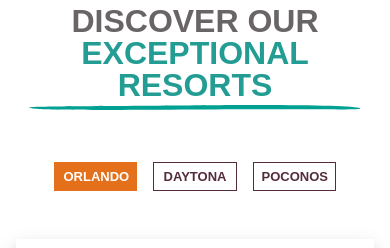
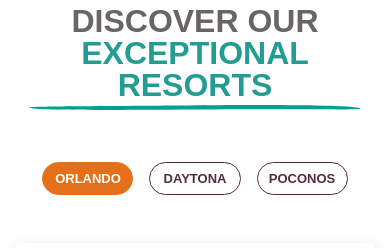
Before and after one commit to dailenv-graphic/exploria-camp6-may6, a website: page index.html in a window 390 px wide. Shown: the part 4171-4419 px from the top of the page. Drawn offline with Linux system fonts and the light colour scheme; grey boxes are pictures that could not be loaded.

Commit message:
Style resort tabs as pills; add Vercel deploy config
- Pill-shaped carousel destination tabs (border-radius, flex centering)
- package.json no-op build, vercel.json static framework settings
- Ignore node_modules and .vercel

Co-authored-by: Cursor <cursoragent@cursor.com>

```diff
--- a/style.css
+++ b/style.css
@@ -2281,10 +2281,15 @@
 .resorts-carousel__tab {
   box-sizing: border-box;
   width: 130px;
-  padding: 6px 10px;
+  padding: 8px 16px;
   border: 1px solid #532c3d;
+  border-radius: 9999px;
   background: transparent;
   cursor: pointer;
+  display: inline-flex;
+  align-items: center;
+  justify-content: center;
+  text-align: center;
   font-family: "Poppins-Bold", sans-serif;
   font-size: 16px;
   font-weight: 700;
@@ -4217,7 +4222,8 @@ html {
     width: auto;
     max-width: 140px;
     font-size: 13px;
-    padding: 6px 8px;
+    padding: 8px 12px;
+    border-radius: 9999px;
   }
 
   .desktop-1__container {
```
Also changed, not shown: package.json (added, +9 -0 lines), vercel.json (added), 2 other files.
